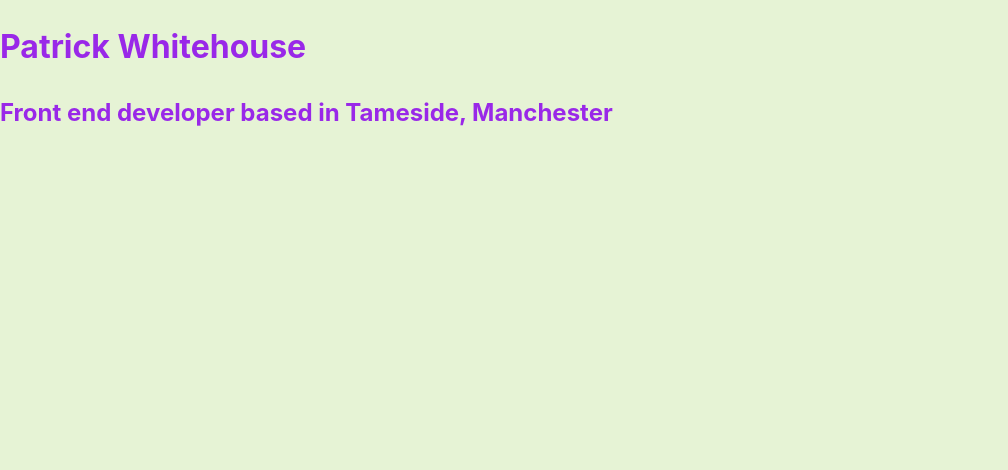
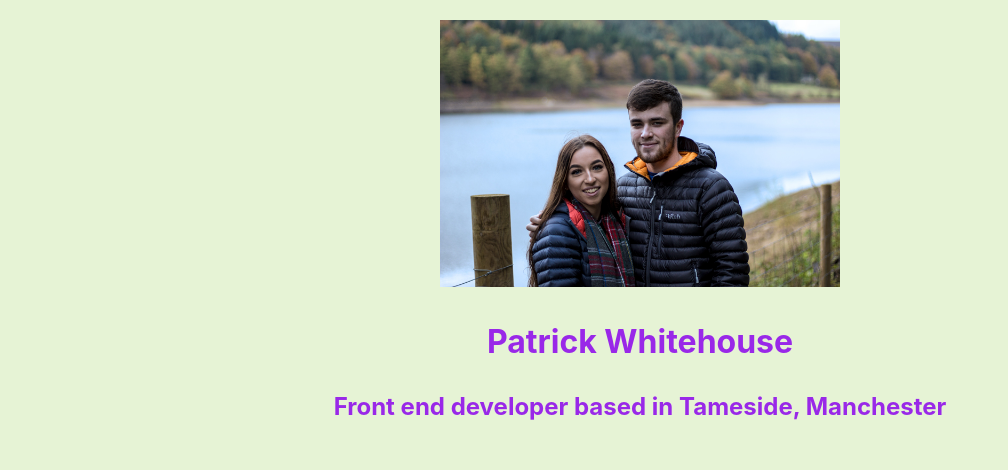
Before and after one commit to PatrickWhitehouse/PatrickWhitehouse.github.io, a website: page index.html in a window 1280 px wide. Shown: the whole page, without its empty margins (0-1008 px from the left). Drawn offline with Linux system fonts and the light colour scheme.

Commit message:
start new portfolio

```diff
--- a/index.html
+++ b/index.html
@@ -1,5 +1,6 @@
 <!DOCTYPE html>
 <html lang="en">
+
 <head>
     <meta charset="UTF-8">
     <meta name="viewport" content="width=device-width, initial-scale=1.0">
@@ -7,9 +8,19 @@
     <title>Patrick Whitehouse</title>
     <link rel="stylesheet" href="css/styles.css">
 </head>
+
 <body>
-    <h1>Patrick Whitehouse</h1>
-    <h2>Front end developer based in Tameside, Manchester</h2>
+    <section class="intro">
+        <div class="wrapper">
+            <div>
+                <img src="img/me-and-beth.jpg" alt="Patrick and his girlfriend, Beth">
+            </div>
+            <div>
+                <h1>Patrick Whitehouse</h1>
+                <h2>Front end developer based in Tameside, Manchester</h2>
+            </div>
+        </div>
+    </section>
+</body>
 
-</body>
 </html>
--- a/scss/_variables.scss
+++ b/scss/_variables.scss
@@ -7,3 +7,9 @@ $font: -apple-system, BlinkMacSystemFont, "Segoe UI", Roboto, Helvetica, Arial,
 
 $purple: #9928e8;
 $spring: #e6f3d5;
+
+/* Spacers */
+
+$spacer1: 10px;
+$spacer2: 20px;
+$spacer3: 30px;
--- a/scss/styles.scss
+++ b/scss/styles.scss
@@ -1,6 +1,9 @@
 @import 'reset';
 @import 'variables';
 
+html, *, *:after{
+    box-sizing: border-box;
+}
 body{
     font-family: $font;
     font-weight: 400;
@@ -8,3 +11,42 @@ body{
     background-color: $spring;
     color: $purple;
 }
+
+img{
+    max-width: 100%;
+    height: auto;
+}
+
+.wrapper{
+    max-width: 960px;
+    margin: 0 auto;
+    padding: $spacer2;
+    &:after{
+        display: table;
+        content: "";
+        clear: both;
+    }
+
+}
+
+.float-50{
+    float: left;
+    width: 50%;
+    padding: $spacer1;
+
+    &:after{
+        display: table;
+        content: "";
+        clear: both;
+    }
+}
+
+/* Intro section */
+
+section.intro{
+    text-align: center;
+    img{
+        max-width: 400px;
+        width: 100%;
+    }
+}
```
Also changed, not shown: css/styles.css, img/me-and-beth.jpg (added), 1 other file.
